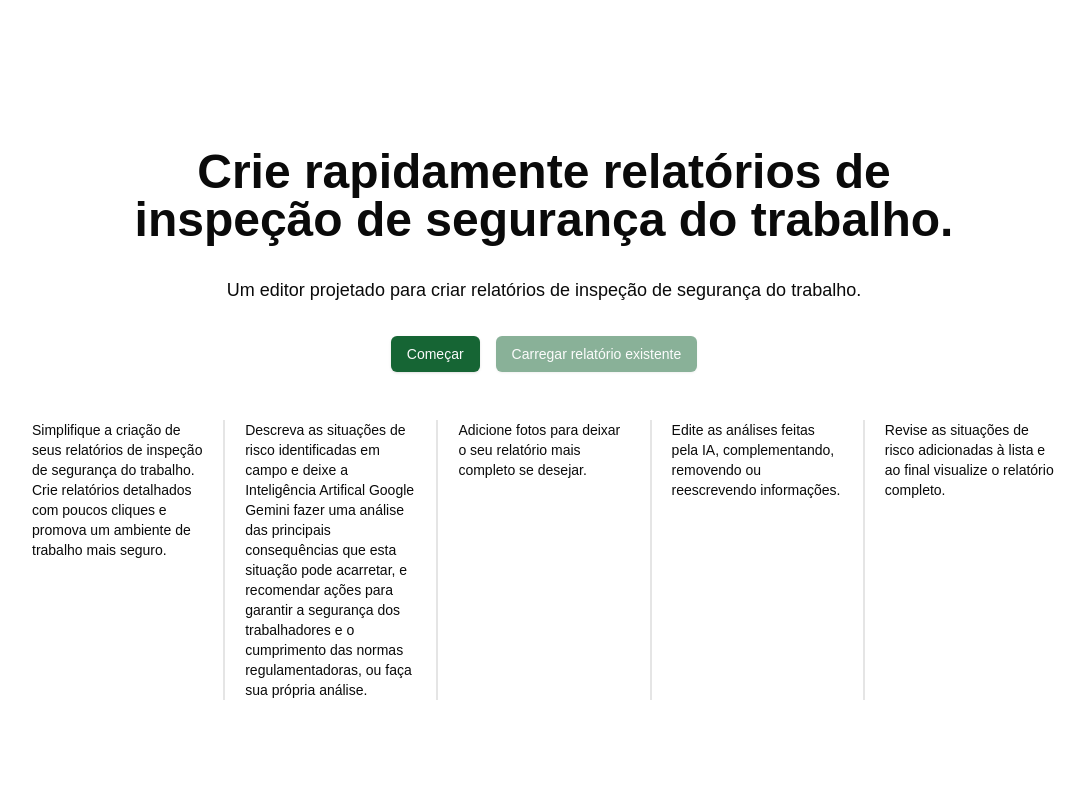
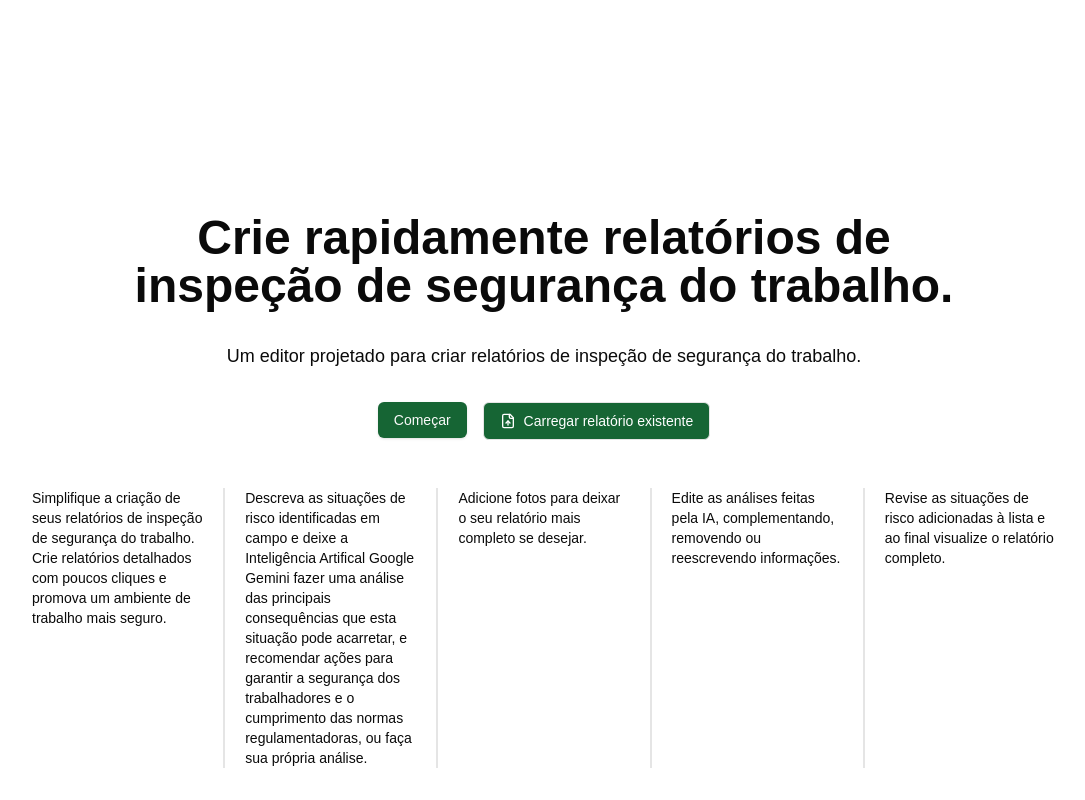
Before and after one commit to ricardoabicalhob/segurancanotrabalho, a Next.js app: page / in a window 1280 px wide. Shown: the whole page, without its empty margins (96-1181 px from the left). Built offline with nearby package versions, Linux system fonts and the light colour scheme.

Commit message:
correções no carregamento de relatório existente (página inicial) e adição de loading indicator enquanto o usuário aguarda o carregamento do arquivo.

```diff
--- a/src/app/CardListRisk/_components/card-list-risk.tsx
+++ b/src/app/CardListRisk/_components/card-list-risk.tsx
@@ -5,7 +5,7 @@ import { Separator } from "@/components/ui/separator";
 import { Button } from "@/components/ui/button";
 import { FileDown, FileUp, ListX, MessageSquareWarning} from "lucide-react";
 import { inspectionInformations } from "@/lib/pdf-generate";
-import { useEffect, useRef, useState } from "react";
+import { useContext, useEffect, useRef, useState } from "react";
 import Report from "@/components/Report";
 import DownloadFile from "@/lib/downloadFile";
 import { Input } from "@/components/ui/input";
@@ -13,6 +13,7 @@ import { ListRisks } from "@/app/page-home-1";
 import LoadingIndicatorAnimated from "@/components/LoadingIndicatorAnimated";
 import ListRiskItem from "@/components/ListRiskItem/list-risk-item";
 import MyDialog from "@/components/MyDialog";
+import { SystemContext } from "@/lib/context/SystemContext";
 
 
 export interface CardListRiskProps {
@@ -42,6 +43,8 @@ export default function CardListRisk({setFormUnlocked, checkFilling, onLoadListR
     const [isEditableRisk, setIsEditableRisk] = useState(false)
     const [isLoadingFile, setIsLoadingFile] = useState(false)
     const listRef = useRef<HTMLDivElement>(null)
+
+    const { uploadedFile } = useContext(SystemContext)
 
     function handleSelectFile() {
         const fileSelected = document.getElementById('inputFileLoaded')
@@ -88,6 +91,14 @@ export default function CardListRisk({setFormUnlocked, checkFilling, onLoadListR
             }
         }, 50);
     }, [listRisks.length, statusReadyReport])
+
+    useEffect(()=> {
+        if(uploadedFile) {
+            onLoadInspectionInformations(uploadedFile?.inspectionInformations)
+            onLoadListRisks(uploadedFile?.listRisks)
+            setFormUnlocked(uploadedFile?.checkFilling)
+        }
+    }, [])
 
     return(
         statusReadyReport
--- a/src/app/layout.tsx
+++ b/src/app/layout.tsx
@@ -1,6 +1,7 @@
 import type { Metadata } from "next";
 import localFont from "next/font/local";
 import "./globals.css";
+import { SystemProvider } from "@/lib/context/SystemContext";
 
 const geistSans = localFont({
   src: "./fonts/GeistVF.woff",
@@ -28,7 +29,9 @@ export default function RootLayout({
       <body
         className={`${geistSans.variable} ${geistMono.variable} antialiased min-h-screen`}
       >
-        {children}
+        <SystemProvider>
+          {children}
+        </SystemProvider>
       </body>
     </html>
   );
--- a/src/app/page.tsx
+++ b/src/app/page.tsx
@@ -1,12 +1,72 @@
 'use client'
 
+import LoadingIndicator from "@/components/LoadingIndicator";
+import LoadingIndicatorAnimated from "@/components/LoadingIndicatorAnimated";
 import { Button } from "@/components/ui/button";
+import { Input } from "@/components/ui/input";
 import { Separator } from "@/components/ui/separator";
+import { SystemContext } from "@/lib/context/SystemContext";
+import { FileCheck, FileUp } from "lucide-react";
 import Image from "next/image";
 import Link from "next/link";
-import { useEffect, useState } from "react";
+import { useRouter } from "next/navigation";
+import { useContext, useEffect, useState } from "react";
 
 export default function Home() {
+
+    const router = useRouter()
+
+    const [ isLoadingFile, setIsLoadingFile ] = useState(false)
+    const [ isLoadingPage, setIsLoadingPage ] = useState(false)
+    const { setUploadedFile, uploadedFile } = useContext(SystemContext)
+
+    function handleSelectFile() {
+        const fileSelected = document.getElementById('inputFileLoaded')
+
+        const listener = function(event){
+            const file = event.target?.files[0]
+
+            let reader = new FileReader()
+            reader.readAsText(file, 'utf8')
+
+            setIsLoadingFile(true)
+
+            reader.onload = () => {
+                try {
+                    const data = JSON.parse(reader.result)
+                    setUploadedFile(data)
+
+                }catch(error) {
+                    console.error('Erro ao ler o arquivo: ', error)
+                }finally{
+                    setIsLoadingFile(false)
+                }
+            }
+
+            reader.onerror = () => {
+                console.error('Erro ao ler o arquivo.')
+                setIsLoadingFile(false)
+            }
+        }
+
+        if(fileSelected) {
+            fileSelected.addEventListener('change', listener, {once: true})
+        }
+    }
+
+    useEffect(()=> {
+        if(uploadedFile) {
+            setIsLoadingPage(true)
+
+            setTimeout(() => {
+                setUploadedFile(null)
+            }, 3000);
+
+            setTimeout(() => {
+                router.push('/editor')
+            }, 2000);
+        }
+    }, [uploadedFile])
 
     return(
         <div className="flex flex-col w-screen h-[100vh] justify-between">
@@ -28,12 +88,34 @@ export default function Home() {
                         </Button>
                     </Link>
 
-                    <Button
-                        className="bg-green-800 hover:bg-green-600"
-                        disabled={true}
-                    >
-                        Carregar relatório existente
-                    </Button>
+                    <div className="flex items-center justify-center border-[1px] bg-green-800 hover:bg-green-600 rounded-md w-fit px-4 py-2 cursor-pointer">
+                        {
+                            isLoadingFile
+                            ?
+                            <LoadingIndicatorAnimated styles="w-4 h-4 border-[3px] mr-2" />
+                            :
+                            (
+                                uploadedFile
+                                ?
+                                <FileCheck className="text-white mr-2 h-4 w-4" />
+                                :
+                                <FileUp className="text-white mr-2 h-4 w-4" />
+                            )
+                        }
+
+                        <p className="text-sm text-white select-none">{`${isLoadingFile ? 'Carregando relatório...' : (uploadedFile ? 'Relatório carregado!' : 'Carregar relatório existente')}`}</p>
+                        <Input
+                            className="absolute w-[15%] cursor-pointer"
+                            style={{opacity: 0, cursor: 'pointer'}}
+                            type="file"
+                            accept=".ris"
+                            id="inputFileLoaded"
+                            onClick={()=> {
+                                handleSelectFile();
+                            }}
+                        />
+                    </div>
+
                 </div>
 
                 <div className="flex flex-col md:w-[80%] md:self-center lg:flex-row my-8">
@@ -79,11 +161,15 @@ export default function Home() {
 
                 </div>
 
+                {
+                    isLoadingPage && <LoadingIndicator text="Carregando o relatório..." />
+                }
+
             </main>
 
-            <footer className="bg-lime-200">
+            {/* <footer className="bg-lime-200">
 
-            </footer>
+            </footer> */}
         </div>
     )
 }
--- /dev/null
+++ b/src/lib/context/SystemContext.tsx
@@ -0,0 +1,22 @@
+'use client'
+
+import { createContext, ReactNode, useState } from "react";
+
+export const SystemContext = createContext({})
+
+interface SystemContextProps {
+    children :ReactNode
+}
+
+export function SystemProvider({ children } :SystemContextProps) {
+
+    const [ uploadedFile, setUploadedFile ] = useState(null)
+
+    return(
+        <SystemContext.Provider
+            value={{uploadedFile, setUploadedFile}}
+        >
+            { children }
+        </SystemContext.Provider>
+    )
+}
```
